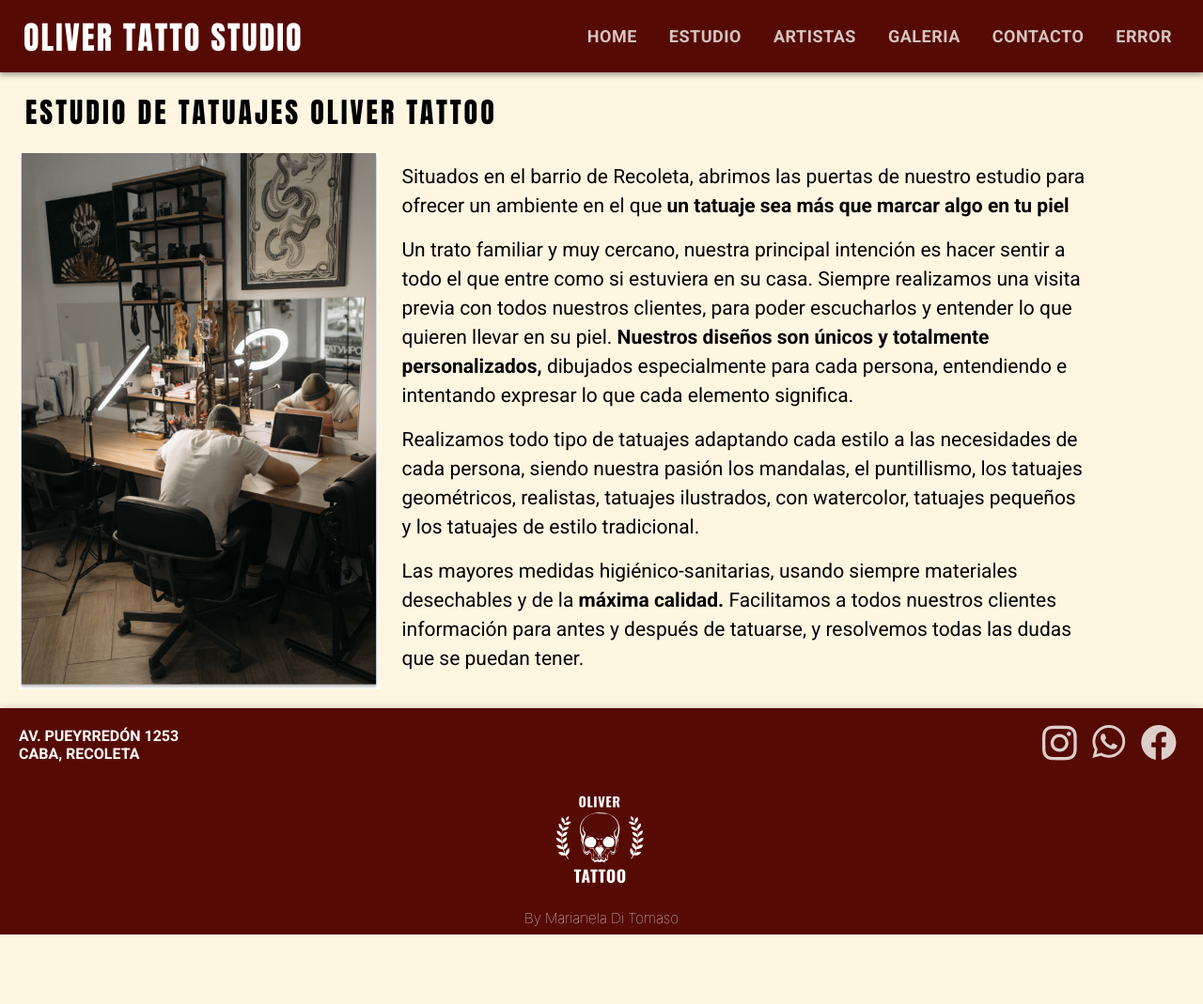
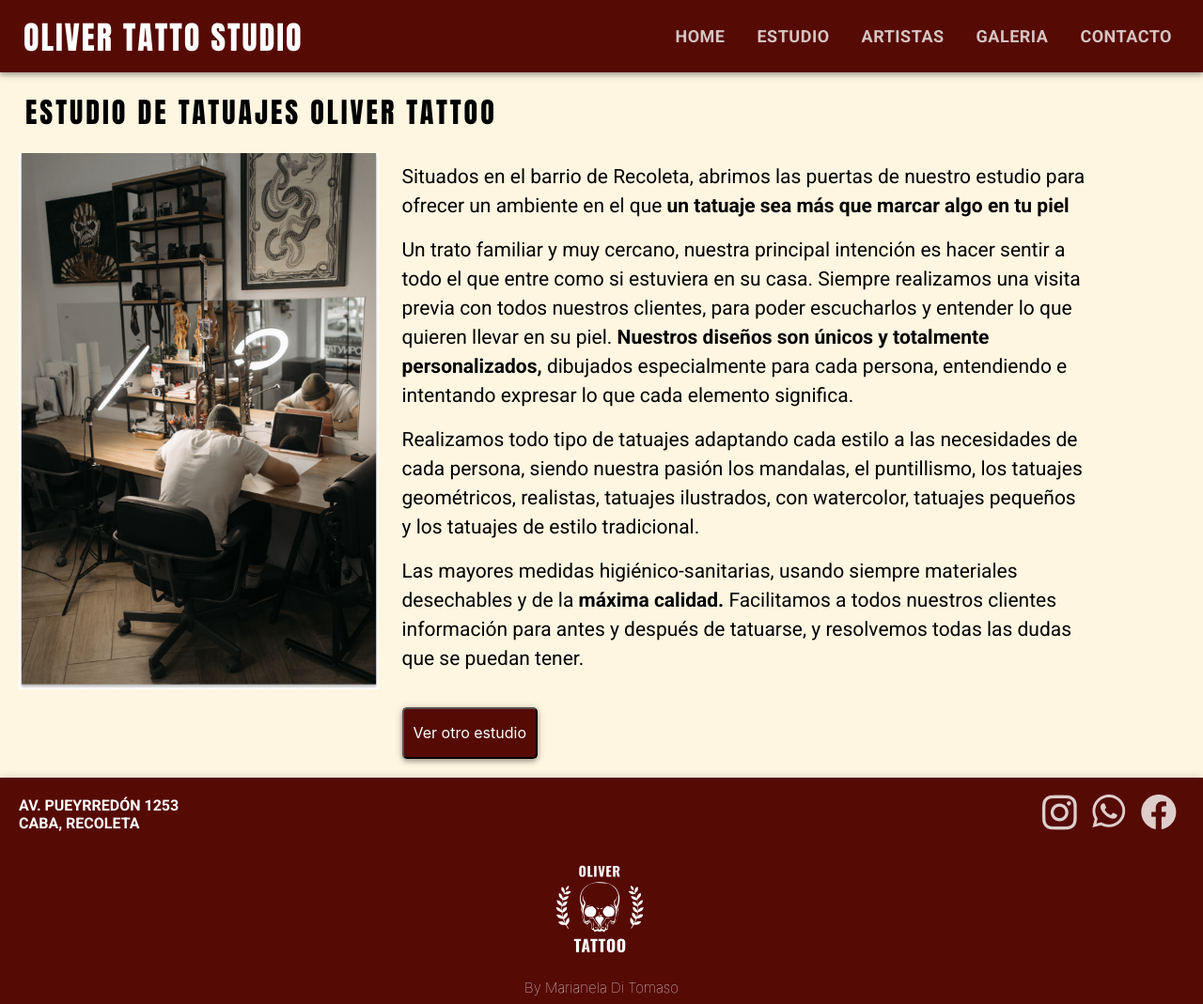
Before and after one commit to Marianela-Di-Tomaso/Oliver-Tatto-Studio, a website: page paginas/estudio.html in a window 1280 px wide. Shown: the whole page at 94% size. Before the commit the page ends 995 px from the top, so only its background shows below. Drawn offline with nearby package versions, Linux system fonts and the light colour scheme.

Commit message:
Saqué el error de la nav

```diff
--- a/paginas/estudio.html
+++ b/paginas/estudio.html
@@ -51,9 +51,6 @@
                         <li class="nav-item">
                           <a class="nav-link nav__items--color nav__items--tipografia nav_items--boxYFlex nav__items--efecto" href="contacto.html">CONTACTO</a>
                         </li>
-                        <li class="nav-item">
-                          <a class="nav-link nav__items--color nav__items--tipografia nav_items--boxYFlex nav__items--efecto" href="404.html">ERROR</a>
-                        </li>
                       </ul>
                     </div>
                   </nav>
@@ -76,6 +73,9 @@
                 <p> Un trato familiar y muy cercano, nuestra principal intención es hacer sentir a todo el que entre como si estuviera en su casa. Siempre realizamos una visita previa con todos nuestros clientes, para poder escucharlos y entender lo que quieren llevar en su piel. <strong> Nuestros diseños son únicos y totalmente personalizados,</strong> dibujados especialmente para cada persona, entendiendo e intentando expresar lo que cada elemento significa.</p>
                 <p>Realizamos todo tipo de tatuajes adaptando cada estilo a las necesidades de cada persona, siendo nuestra pasión los mandalas, el puntillismo, los tatuajes geométricos, realistas, tatuajes ilustrados, con watercolor, tatuajes pequeños y los tatuajes de estilo tradicional.</p>
                 <p> Las mayores medidas higiénico-sanitarias, usando siempre materiales desechables y de la <strong> máxima calidad.</strong> Facilitamos a todos nuestros clientes información para antes y después de tatuarse, y resolvemos todas las dudas que se puedan tener.</p>
+                <div class="btn-group errorInformacion__contenedorBoton--boxYFlex " role="group" aria-label="Basic example">
+                  <button onclick="window.location.href='404.html'"class="errorInformacion__boton--color errorInformacion__boton--tipografia" style="margin: 20px;">Ver otro estudio</button>
+                </div>
             </div>
         </div>
     </div>
```
Also changed, not shown: index.html (+0 -3 lines), paginas/404.html (+0 -3 lines), paginas/artistas.html (+0 -3 lines), paginas/contacto.html (+0 -3 lines), paginas/galeria.html (+0 -3 lines).
